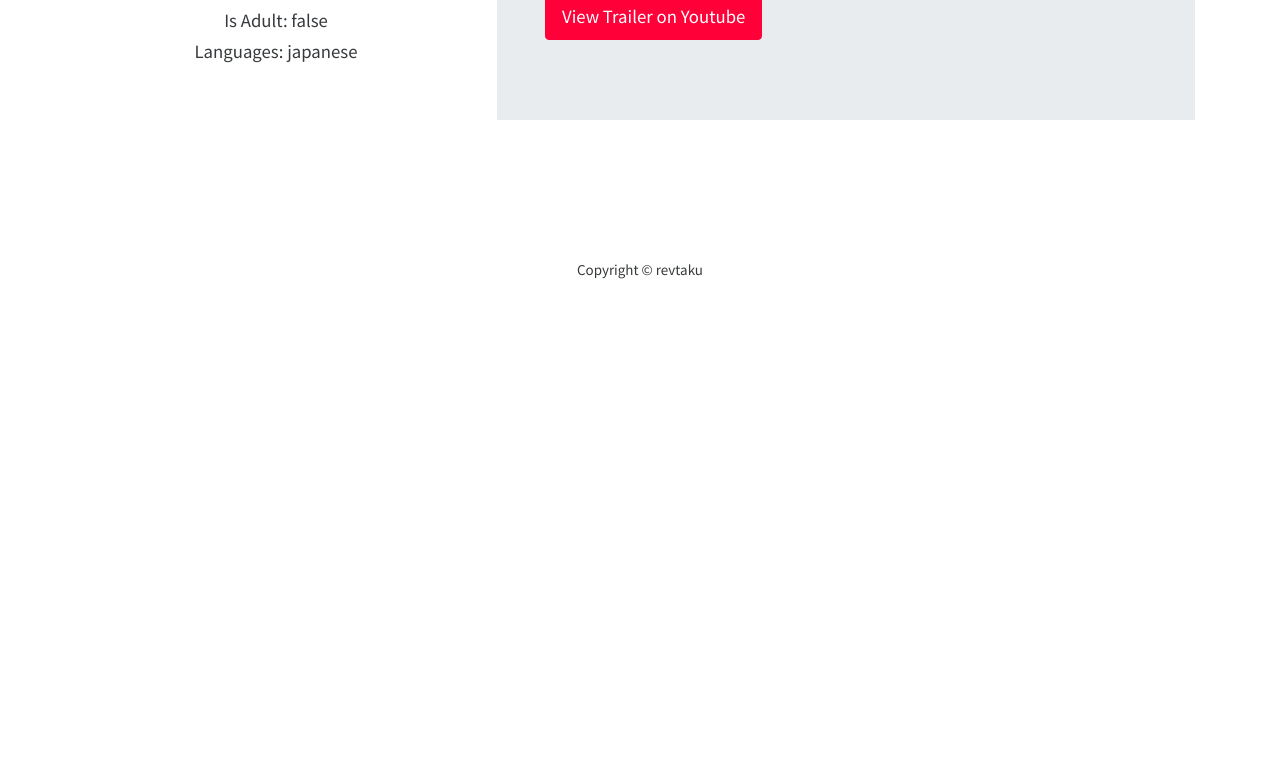
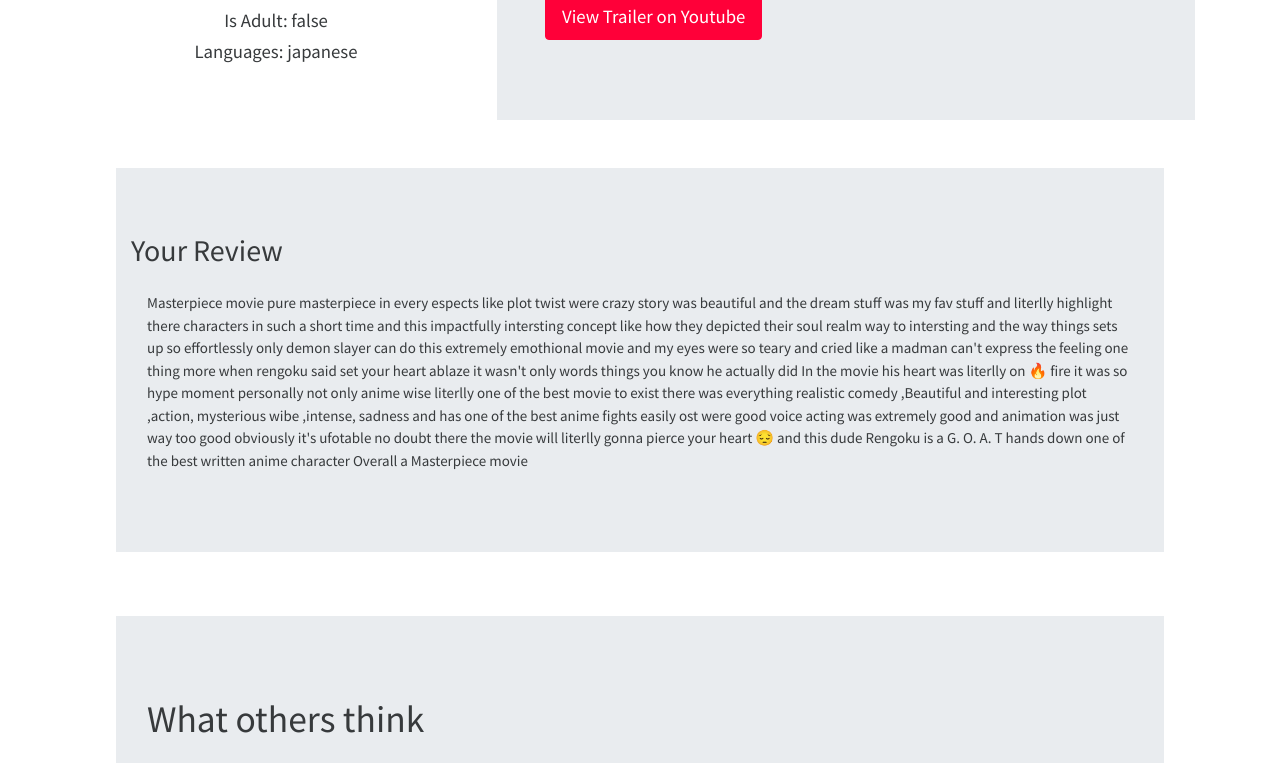
Before and after one commit to manRexx/revTaku, a React (Create React App) app in the folder frontend/: page /show-info/1 in a window 1280 px wide. Shown: the part 452-1215 px from the top of the page. Before the commit the page ends 800 px from the top, so only its background shows below. Built offline with nearby package versions, Linux system fonts and the light colour scheme.

Commit message:
review jumbotron added

```diff
--- a/frontend/src/screens/ShowInfoScreen.js
+++ b/frontend/src/screens/ShowInfoScreen.js
@@ -1,5 +1,14 @@
 import React from 'react'
-import { Image, Row, Col, Button, Badge, Jumbotron } from 'react-bootstrap'
+import {
+  Image,
+  Row,
+  Col,
+  Button,
+  Badge,
+  Jumbotron,
+  Container,
+  Alert,
+} from 'react-bootstrap'
 import { Link } from 'react-router-bootstrap'
 
 const ShowInfoScreen = () => {
@@ -20,6 +29,54 @@ const ShowInfoScreen = () => {
     isAdult: false,
     language: ['japanese'],
     dateOfRelease: '16 October 2020',
+    reviews: [
+      {
+        userId: 14,
+        name: 'Shabd',
+        rev: `This movie just made my day a whole lot better. It is nothing but a masterpiece from Ufotable. The animation, the soundtrack, the music, the emotion is just amazing. I couldn't hold back my tears because of how much emotion there is in this movie. I would recommend this movie to everyone but PLEASE do your best to protect yourself from the coronavirus. The pandemic situation in my country is slowly escalating, but not severe. This movie might be released on Blu-ray or whatever so that you can watch it at home. It is your choice to either wait or go out right now. I am excited for the second season of this series and I can't wait to see what happens next. Stay safe!`,
+        createdAt: '15 December 2020',
+        rating: 10,
+      },
+      {
+        userId: 16,
+        name: 'manRexx',
+        rev: `The movie’s full name is Kimetsu no yaiba Mugen train, the movie was officially released in Japan during October 16 2020 and the movie is going to be released in Malaysia on the 4th of February 2021. The director of the movie is a person called Haruo Sotozaki. The main voice actors for the movie are Natsuki Hanae, Akari Kito, Hiro shimono, Yoshitsugu Matsuoka, and Satoshi Hino.`,
+        createdAt: '27 April 2020',
+        rating: 8,
+      },
+      {
+        userId: 2,
+        name: 'daddy-daddy-do',
+        rev: `The total series of demon slayer and this movie:Mugen Train have shown not only an energetic fight between demon hunters and demons but also an excellent touch of human emotions. Human bondings and emotions are prevalent throughout the series and the movie. The animation and sound tracks are no doubt superb. But the movie becomes very touchy bcos of Kyujuro Rengoku's death while fighting with Akaza....the end is saddening, makes the viewers cry.... At the end when Tanjiro shouts for the help to kill Akaza...the scenes are made in such a way as if viewers feel to come up to defeat Akaza. Mugen train is worth watching movie.Loved it.`,
+        createdAt: '4 July 2020',
+        rating: 9,
+      },
+      {
+        userId: 3,
+        name: 'Manik Rawat',
+        rev: `Masterpiece movie pure masterpiece in every espects like plot
+        twist were crazy story was beautiful and the dream stuff was my
+        fav stuff and literlly highlight there characters in such a
+        short time and this impactfully intersting concept like how they
+        depicted their soul realm way to intersting and the way things
+        sets up so effortlessly only demon slayer can do this extremely
+        emothional movie and my eyes were so teary and cried like a
+        madman can't express the feeling one thing more when rengoku
+        said set your heart ablaze it wasn't only words things you know
+        he actually did In the movie his heart was literlly on 🔥 fire
+        it was so hype moment personally not only anime wise literlly
+        one of the best movie to exist there was everything realistic
+        comedy ,Beautiful and interesting plot ,action, mysterious wibe
+        ,intense, sadness and has one of the best anime fights easily
+        ost were good voice acting was extremely good and animation was
+        just way too good obviously it's ufotable no doubt there the
+        movie will literlly gonna pierce your heart 😔 and this dude
+        Rengoku is a G. O. A. T hands down one of the best written anime
+        character Overall a Masterpiece movie`,
+        createdAt: '16 July 2020',
+        rating: 9,
+      },
+    ],
   }
 
   return (
@@ -92,6 +149,92 @@ const ShowInfoScreen = () => {
           </Jumbotron>
         </Col>
       </Row>
+      <Row className='m-auto p-3'>
+        <Col>
+          <Jumbotron fluid>
+            <Container>
+              <h2>
+                <strong>Your Review</strong>
+              </h2>
+              <p className='m-auto p-3'>
+                Masterpiece movie pure masterpiece in every espects like plot
+                twist were crazy story was beautiful and the dream stuff was my
+                fav stuff and literlly highlight there characters in such a
+                short time and this impactfully intersting concept like how they
+                depicted their soul realm way to intersting and the way things
+                sets up so effortlessly only demon slayer can do this extremely
+                emothional movie and my eyes were so teary and cried like a
+                madman can't express the feeling one thing more when rengoku
+                said set your heart ablaze it wasn't only words things you know
+                he actually did In the movie his heart was literlly on 🔥 fire
+                it was so hype moment personally not only anime wise literlly
+                one of the best movie to exist there was everything realistic
+                comedy ,Beautiful and interesting plot ,action, mysterious wibe
+                ,intense, sadness and has one of the best anime fights easily
+                ost were good voice acting was extremely good and animation was
+                just way too good obviously it's ufotable no doubt there the
+                movie will literlly gonna pierce your heart 😔 and this dude
+                Rengoku is a G. O. A. T hands down one of the best written anime
+                character Overall a Masterpiece movie
+              </p>
+            </Container>
+          </Jumbotron>
+        </Col>
+      </Row>
+      <Row className='m-auto p-3'>
+        <Col>
+          <Jumbotron fluid>
+            <Container>
+              <div className='m-auto p-3'>
+                <h1>
+                  <strong>What others think</strong>
+                </h1>
+              </div>
+
+              {/* {data.reviews.map((review) => (
+                <div className='m-auto p-3'>
+                  {' '}
+                  <h4>
+                    <strong>{review.name}</strong>
+                  </h4>
+                  <div className='m-auto p-3'>
+                    <h6>
+                      Posted at: <strong>{review.createdAt}</strong>
+                    </h6>
+                    <p>{review.rev}</p>
+                    <h5>
+                      <strong> Overall rating: {review.rating}</strong>
+                      <i class='fas fa-stars'></i>
+                    </h5>
+                  </div>
+                  <hr></hr>
+                </div>
+              ))} */}
+              {data.reviews.map((review) => (
+                <Alert variant='secondary'>
+                  <Alert.Heading>
+                    {' '}
+                    <strong>{review.name}</strong>
+                  </Alert.Heading>
+                  <hr />
+                  <div className='m-auto p-3'>
+                    <h6>
+                      Posted at: <strong>{review.createdAt}</strong>
+                    </h6>
+                    <p>
+                      <strong>{review.rev}</strong>
+                    </p>
+                    <h5>
+                      <strong> Overall rating: {review.rating}</strong>
+                      <i class='fas fa-stars'></i>
+                    </h5>
+                  </div>
+                </Alert>
+              ))}
+            </Container>
+          </Jumbotron>
+        </Col>
+      </Row>
     </div>
   )
 }
```
